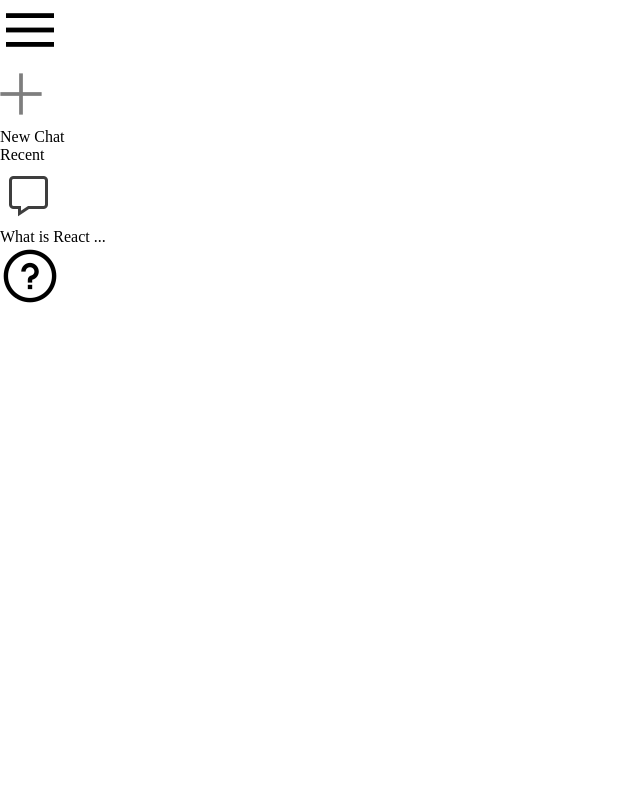
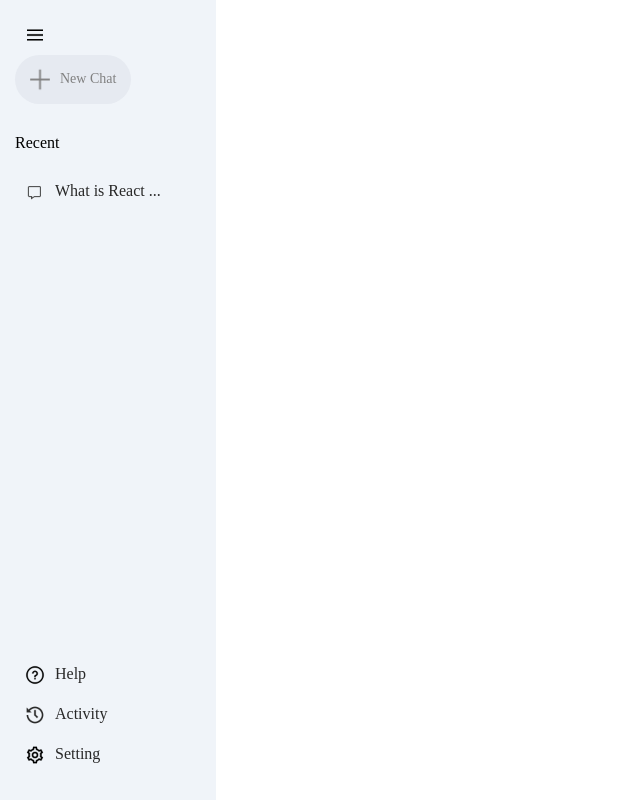
Before and after one commit to abh1nav9/Sylus-AI, a React (Vite) app: page / in a window 1280 px wide. Shown: the whole page, without its empty margins (0-640 px from the left). Built offline with nearby package versions, Linux system fonts and the light colour scheme.

Commit message:
New Commit

```diff
--- a/src/component/SideBar/SideBar.css
+++ b/src/component/SideBar/SideBar.css
@@ -0,0 +1,61 @@
+.sidebar{
+    min-height: 100vh;
+    display: inline-flex;
+    flex-direction: column;
+    justify-content: space-between;
+    background-color: #f0f4f9;
+    padding: 25px 15px;
+}
+
+.sidebar img{
+    width: 20px;
+}
+
+.sidebar .menu{
+    display: block;
+    margin-left: 10px;
+    cursor: pointer;
+}
+
+.sidebar .newChat{
+    margin-top: 10px;
+    display: inline-flex;
+    align-items: center;
+    gap: 10px;
+    padding: 10px 15px;
+    background-color: #e6eaf1;
+    border-radius: 50px;
+    font-size: 14px;
+    color: grey;
+    cursor: pointer;
+}
+
+.sidebar .recent{
+    display: flex;
+    flex-direction: column;
+}
+
+.sidebar .recentTitle{
+    margin-top: 30px;
+    margin-bottom: 20px;
+}
+
+.sidebar .recentEntry{
+    display: flex;
+    align-items: start;
+    gap: 10px;
+    padding: 10px;
+    padding-right: 40px;
+    border-radius: 50px;
+    color: #282828;
+    cursor: pointer;
+}
+
+.sidebar .recentEntry:hover{
+    background-color: #e2e6eb;
+}
+
+.sidebar .bottom{
+    display: flex;
+    flex-direction: column;
+}
--- a/src/component/SideBar/SideBar.jsx
+++ b/src/component/SideBar/SideBar.jsx
@@ -20,8 +20,17 @@ const SideBar = () => {
             </div>
         </div>
         <div className="bottom">
-            <div className="bottomItem">
+            <div className="bottomItem recentEntry">
                 <img src={assets.question_icon} alt='Question Icon' />
+                <div>Help</div>
+            </div>
+            <div className="bottomItem recentEntry">
+                <img src={assets.history_icon} alt='History Icon' />
+                <div>Activity</div>
+            </div>
+            <div className="bottomItem recentEntry">
+                <img src={assets.setting_icon} alt='Setting Icon' />
+                <div>Setting</div>
             </div>
         </div>
     </div>
```
